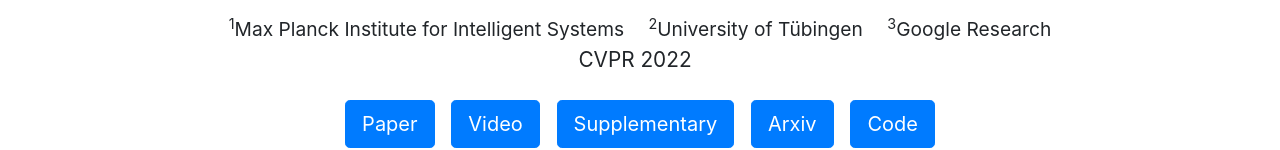
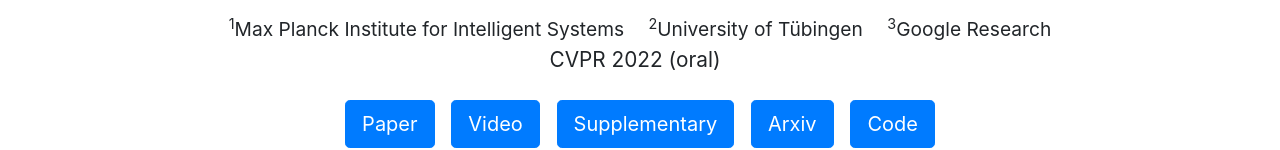
Before and after one commit to m-niemeyer/regnerf, a plain HTML site: page index.html in a window 1280 px wide. Shown: the part 191-341 px from the top of the page. Drawn offline with nearby package versions, Linux system fonts and the light colour scheme.

Commit message:
Update index.html

```diff
--- a/index.html
+++ b/index.html
@@ -36,7 +36,7 @@
         <span style="font-size: 1.2em;"><sup>3</sup>Google Research</span>
       </div>
       <div>
-        <span style="margin-right: 10px; font-size: 1.3em;">CVPR 2022</span>
+        <span style="margin-right: 10px; font-size: 1.3em;">CVPR 2022 (oral)</span>
       </div>
     </div>
     <div class="text-center" style="font-size: 1.5em; margin-top: 25px;">
```
